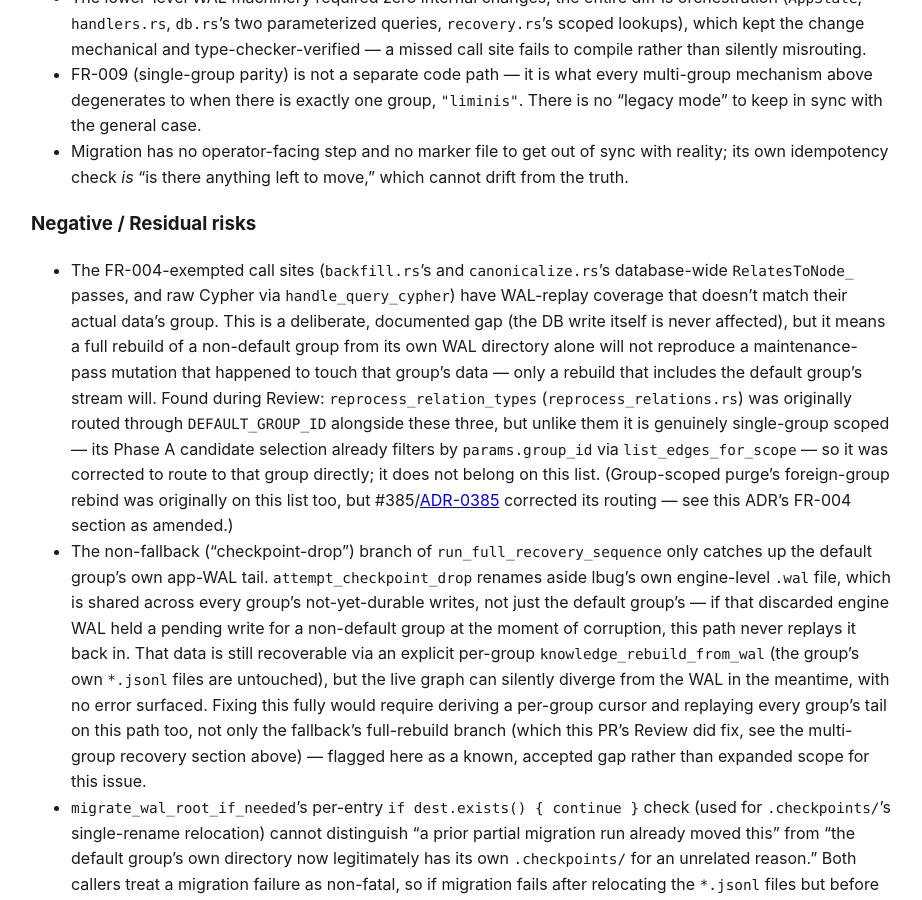
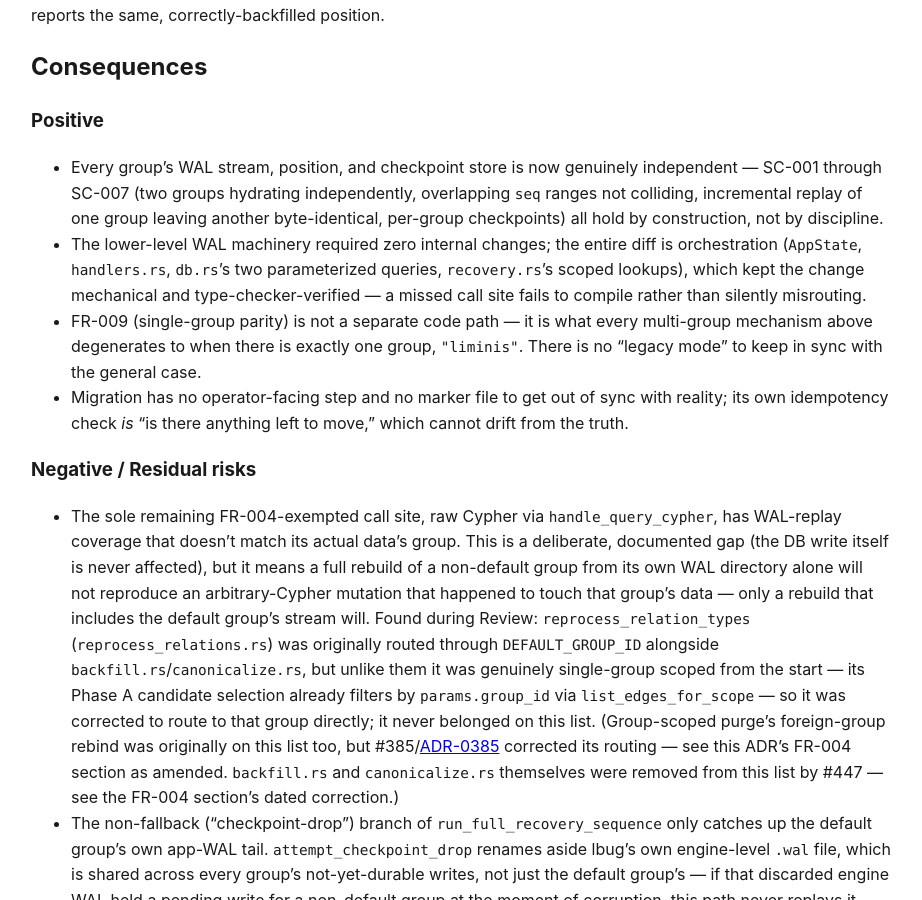
Before and after one commit to verveguy/liminis-context-graph, a Jekyll site: the page built from docs/adr/0378-multi-stream-wal-per-group-directory.md, in a window 1280 px wide and 900 px high, scrolled down 7552 px. Shown: the whole window, without its empty margins (179-1101 px from the left). Built offline with Jekyll 4.4.1, drawn with Linux system fonts in a browser that asks for light colours; our own code applies the rules of GitHub Pages for plain Markdown files; some of the changed text lies outside the part shown.

Commit message:
docs(adr): correct ADR-0378/ADR-0385 for #447's group scoping
backfill.rs and canonicalize.rs are no longer FR-004-exempted: #447
gave both a required group_id and routes their WAL flush directly to
that group's own writer, the same known-single-group shape ADR-0385
established for delete_by_group/rebind_pointers rather than its
per-mutation-boundary draining. Add dated correction blocks to both
ADRs and update the stale "remaining exempted call sites" references
that still named these two files.

Co-Authored-By: Claude Sonnet 5 <noreply@anthropic.com>

```diff
--- a/docs/adr/0378-multi-stream-wal-per-group-directory.md
+++ b/docs/adr/0378-multi-stream-wal-per-group-directory.md
@@ -226,6 +226,17 @@ passes (no `group_id` filter at all — there is no small known set of groups to
 `handle_query_cypher`'s arbitrary-Cypher escape hatch (no group attribution possible by design).
 This is accepted as a documented limitation for these three, not treated as a defect.
 
+**Correction (#447, 2026-08-20): `backfill.rs` and `canonicalize.rs` are no longer FR-004-exempted.**
+Both now take a required `group_id` parameter, scope their `RelatesToNode_` candidate selection to
+that one group, and flush mutations directly to that group's own writer — the same
+known-single-group-at-the-flush-site shape #385 established for `handle_delete_by_group` and
+`knowledge_rebind_pointers`, not the per-mutation-boundary draining #385 needed for a call spanning
+multiple groups. An omitted, `null`, or empty `group_id` is rejected outright rather than falling
+back to a database-wide rewrite or the default group, since neither operation ever had a legitimate
+caller for "every group in this workspace" (see the issue's deployment-invariant discussion).
+`handle_query_cypher` remains the sole call site still exempted under this section's original
+rationale — an arbitrary-Cypher escape hatch has no group attribution to derive by design.
+
 ### FR-006: `knowledge_rebuild_from_wal`'s `force_clear` stops wiping the whole DB file
 
 The pre-378 `force_clear` path (`clear_db_for_rebuild`) deleted and reopened the entire lbug DB —
@@ -337,19 +348,20 @@ call reports the same, correctly-backfilled position.
 
 ### Negative / Residual risks
 
-- The FR-004-exempted call sites (`backfill.rs`'s and `canonicalize.rs`'s database-wide
-  `RelatesToNode_` passes, and raw Cypher via `handle_query_cypher`) have WAL-replay coverage that
-  doesn't match their actual data's group. This is a deliberate, documented gap (the DB write
-  itself is never affected), but it means a full rebuild of a non-default group from its own WAL
-  directory alone will not reproduce a maintenance-pass mutation that happened to touch that
-  group's data — only a rebuild that includes the default group's stream will. Found during
-  Review: `reprocess_relation_types` (`reprocess_relations.rs`) was originally routed through
-  `DEFAULT_GROUP_ID` alongside these three, but unlike them it is genuinely single-group scoped —
-  its Phase A candidate selection already filters by `params.group_id` via
-  `list_edges_for_scope` — so it was corrected to route to that group directly; it does not belong
-  on this list. (Group-scoped purge's foreign-group rebind was originally on this list too, but
-  #385/[ADR-0385](0385-per-group-mutation-attribution-for-multi-group-writers.md) corrected its
-  routing — see this ADR's FR-004 section as amended.)
+- The sole remaining FR-004-exempted call site, raw Cypher via `handle_query_cypher`, has
+  WAL-replay coverage that doesn't match its actual data's group. This is a deliberate, documented
+  gap (the DB write itself is never affected), but it means a full rebuild of a non-default group
+  from its own WAL directory alone will not reproduce an arbitrary-Cypher mutation that happened to
+  touch that group's data — only a rebuild that includes the default group's stream will. Found
+  during Review: `reprocess_relation_types` (`reprocess_relations.rs`) was originally routed
+  through `DEFAULT_GROUP_ID` alongside `backfill.rs`/`canonicalize.rs`, but unlike them it was
+  genuinely single-group scoped from the start — its Phase A candidate selection already filters by
+  `params.group_id` via `list_edges_for_scope` — so it was corrected to route to that group
+  directly; it never belonged on this list. (Group-scoped purge's foreign-group rebind was
+  originally on this list too, but #385/[ADR-0385](0385-per-group-mutation-attribution-for-multi-group-writers.md)
+  corrected its routing — see this ADR's FR-004 section as amended. `backfill.rs` and
+  `canonicalize.rs` themselves were removed from this list by #447 — see the FR-004 section's
+  dated correction.)
 - The non-fallback ("checkpoint-drop") branch of `run_full_recovery_sequence` only catches up the
   default group's own app-WAL tail. `attempt_checkpoint_drop` renames aside lbug's own
   engine-level `.wal` file, which is shared across every group's not-yet-durable writes, not just
@@ -433,8 +445,10 @@ usable directory without that trap.
 - `crates/core/src/handlers.rs` — `resolve_group_wal_dir`, `group_id_param`,
   `handle_knowledge_status`'s per-group `wal_groups` map (FR-007), `clear_group_for_rebuild`
   (FR-006), the three `handle_wal_mark_*` functions (FR-012).
-- `crates/core/src/backfill.rs`, `canonicalize.rs`, `reprocess_relations.rs` — the FR-004
-  default-group WAL-flush routing.
+- `crates/core/src/backfill.rs`, `canonicalize.rs`, `reprocess_relations.rs` — all three now
+  require `group_id` and route their WAL flush directly to that group's own writer; none remain
+  FR-004-exempted (`backfill.rs`/`canonicalize.rs` corrected by #447, `reprocess_relations.rs` by
+  the Review finding noted above).
 - `crates/service/src/mcp/tools.rs` — `group_id` schema additions on the three checkpoint tools
   and `knowledge_rebuild_from_wal`.
 - `crates/core/tests/wal_root_migration.rs` — SC-005 end-to-end migration regression test.
```
Also changed, not shown: docs/adr/0385-per-group-mutation-attribution-for-multi-group-writers.md (+13 -7 lines).
